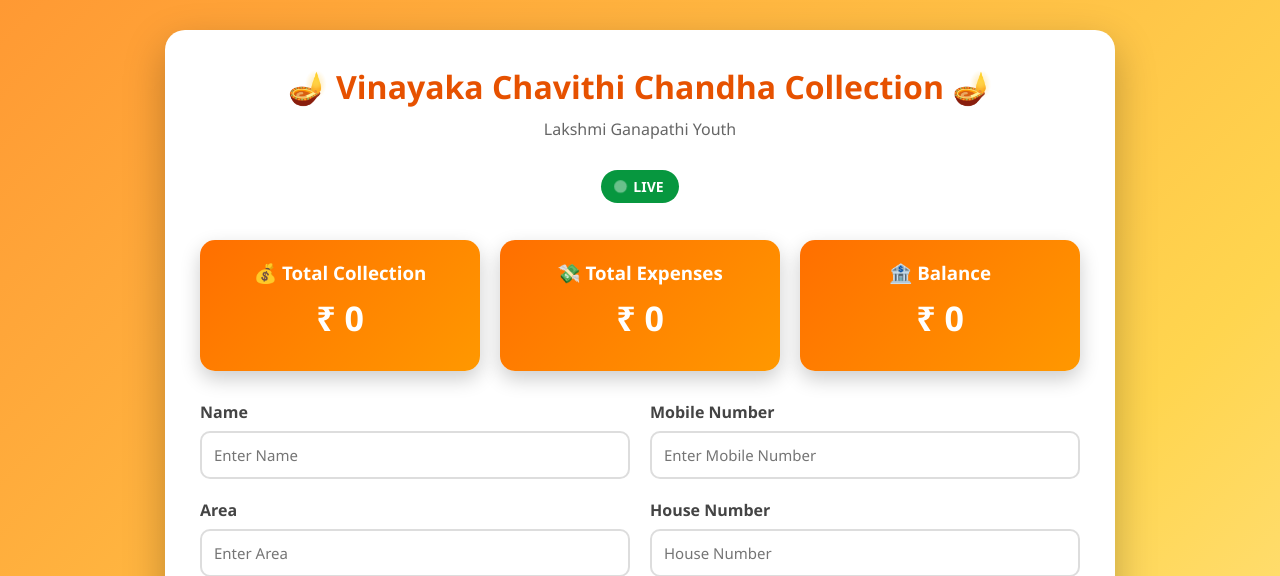
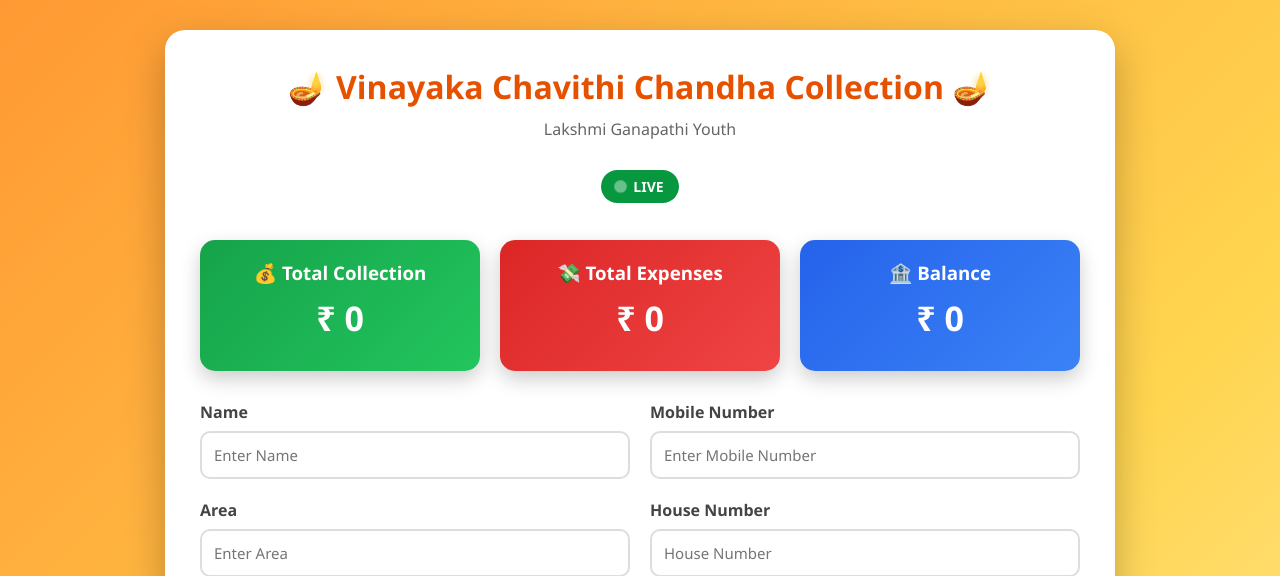
Before and after one commit to kalavakuntaparthasaradhi/vinayaka-chandha, a Flask app: page /dashboard in a window 1280 px wide. Shown: the top 576 px of the page. Run offline with Flask 3, Linux system fonts and the light colour scheme; data that the repository does not hold is empty.

Commit message:
color change

```diff
--- a/templates/dashboard.html
+++ b/templates/dashboard.html
@@ -46,31 +46,45 @@ h2{
 
 /* Dashboard Cards */
 
-.cards{
-    display:flex;
-    gap:20px;
-    margin-bottom:30px;
+.cards {
+    display: flex;
+    gap: 20px;
+    margin-bottom: 30px;
 }
 
-.card{
-    flex:1;
-    background:linear-gradient(135deg,#FF6F00,#FF9800);
-    color:white;
-    padding:20px;
-    border-radius:15px;
-    text-align:center;
-    box-shadow:0 8px 20px rgba(0,0,0,.2);
+.card {
+    flex: 1;
+    color: white;
+    padding: 20px;
+    border-radius: 15px;
+    text-align: center;
+    box-shadow: 0 8px 20px rgba(0,0,0,.2);
 }
 
-.card h3{
-    margin-bottom:10px;
+/* Total Collection - Green */
+.collection-card {
+    background: linear-gradient(135deg, #16a34a, #22c55e);
 }
 
-.card h2{
-    color:white;
-    font-size:34px;
+/* Total Expenses - Red */
+.expense-card {
+    background: linear-gradient(135deg, #dc2626, #ef4444);
 }
 
+/* Balance - Blue */
+.balance-card {
+    background: linear-gradient(135deg, #2563eb, #3b82f6);
+}
+
+.card h3 {
+    margin-bottom: 10px;
+    color: white;
+}
+
+.card h2 {
+    font-size: 34px;
+    color: white;
+}
 /* Success */
 
 .success{
@@ -280,17 +294,17 @@ Lakshmi Ganapathi Youth
 </marquee>
 <div class="cards">
 
-    <div class="card">
+    <div class="card collection-card">
         <h3>💰 Total Collection</h3>
         <h2>₹ {{ total_collection }}</h2>
     </div>
 
-    <div class="card">
+    <div class="card expense-card">
         <h3>💸 Total Expenses</h3>
         <h2>₹ {{ total_expenses }}</h2>
     </div>
 
-    <div class="card">
+    <div class="card balance-card">
         <h3>🏦 Balance</h3>
         <h2>₹ {{ balance }}</h2>
     </div>
```
